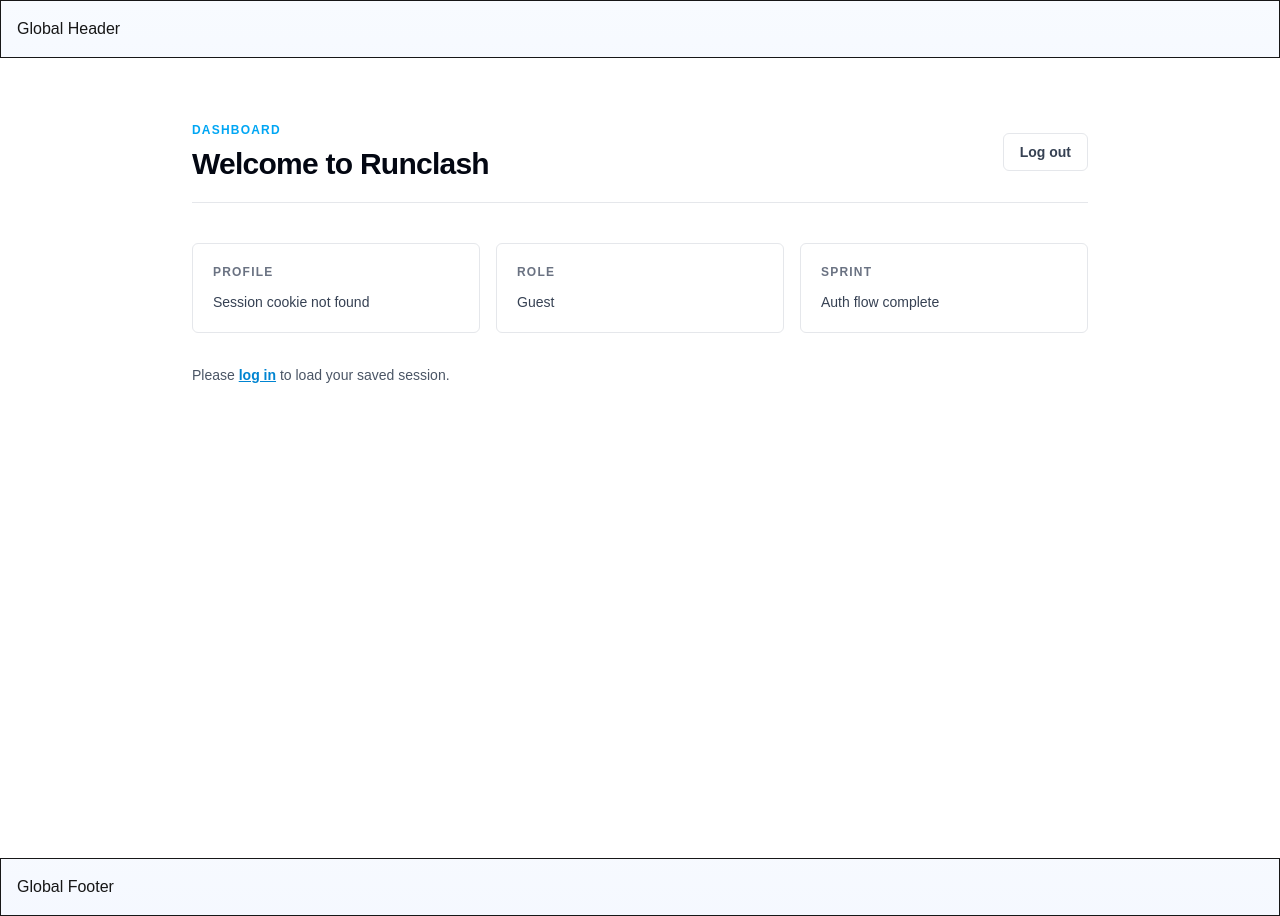
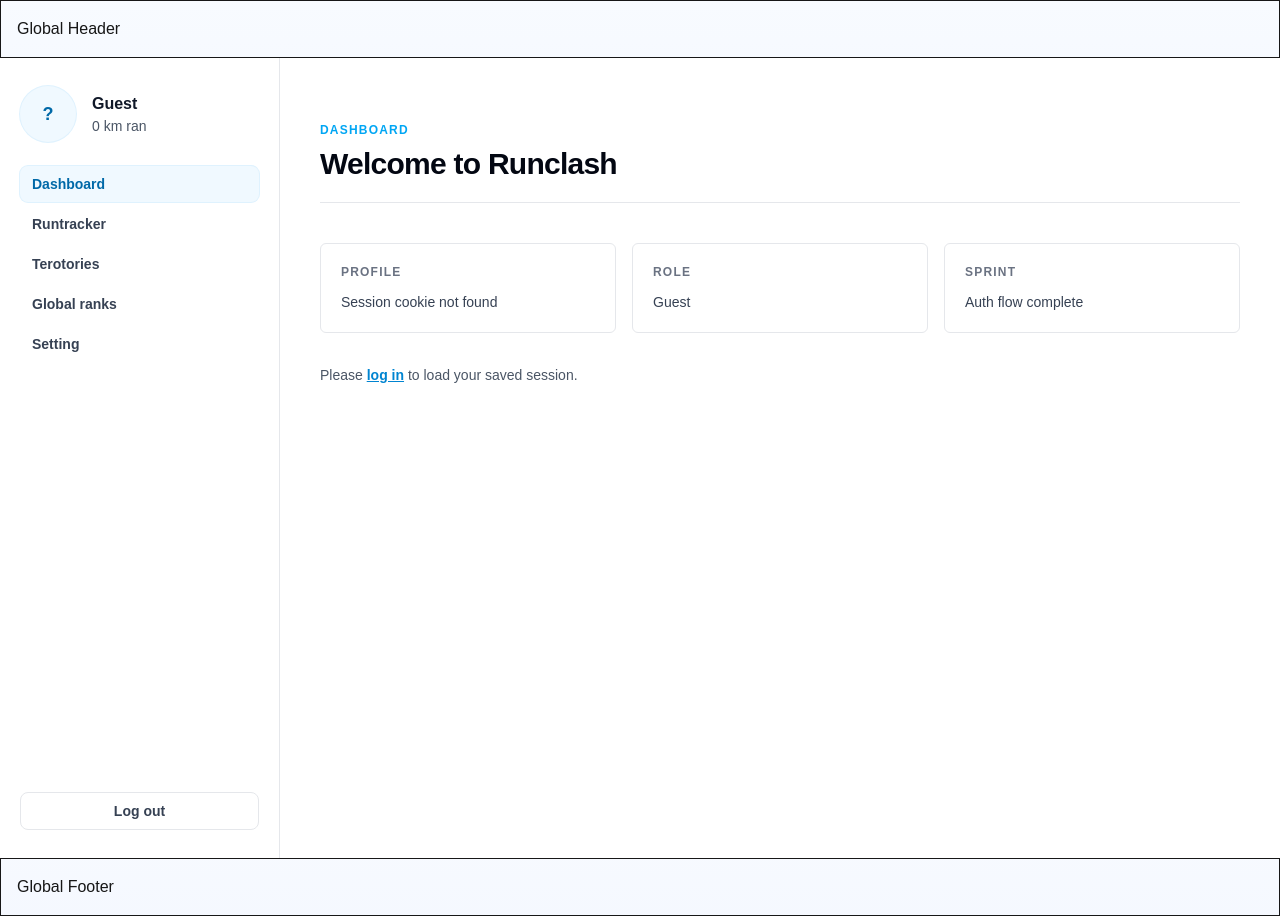
Before and after one commit to Shray90/runclash_web, a Next.js app in the folder runclash/: page /dashboard in a window 1280 px wide. Before the commit this address had no page. Built offline with nearby package versions, Linux system fonts and the light colour scheme.

Commit message:
Main Ui prototype

```diff
--- a/runclash/app/dashboard/page.tsx
+++ b/runclash/app/dashboard/page.tsx
@@ -1,46 +1,112 @@
 "use client";
 
 import Link from "next/link";
-import { useRouter } from "next/navigation";
-import { useEffect, useState } from "react";
+import { usePathname, useRouter } from "next/navigation";
+import { useEffect, useMemo, useState } from "react";
 import {
   clearAuthSession,
   getSavedUser,
 } from "../lib/cookies/authCookies";
 import type { AuthUser } from "../lib/api/authApi";
 
+type NavItem = {
+  href: string;
+  label: string;
+};
+
 export default function DashboardPage() {
   const router = useRouter();
+  const pathname = usePathname();
   const [user, setUser] = useState<AuthUser | null>(null);
 
   useEffect(() => {
     setUser(getSavedUser());
   }, []);
 
+  const navItems: NavItem[] = useMemo(
+    () => [
+      { href: "/dashboard", label: "Dashboard" },
+      { href: "/runtracker", label: "Runtracker" },
+      { href: "/terotories", label: "Terotories" },
+      { href: "/global-ranks", label: "Global ranks" },
+      { href: "/setting", label: "Setting" },
+    ],
+    []
+  );
+
   const handleLogout = () => {
     clearAuthSession();
     router.push("/login");
   };
 
+  const initials = useMemo(() => {
+    const fullName = user?.fullName?.trim();
+    if (!fullName) return "?";
+    const parts = fullName.split(/\s+/).filter(Boolean);
+    const first = parts[0]?.[0] ?? "";
+    const second = parts.length > 1 ? parts[parts.length - 1]?.[0] : "";
+    const res = `${first}${second}`.toUpperCase();
+    return res || "?";
+  }, [user?.fullName]);
+
   return (
-    <main className="min-h-screen bg-white px-4 py-16">
-      <section className="mx-auto w-full max-w-4xl">
-        <div className="mb-10 flex items-center justify-between border-b border-gray-200 pb-5">
-          <div>
+    <main className="min-h-screen bg-white">
+      <div className="mx-auto grid min-h-screen w-full max-w-7xl grid-cols-1 lg:grid-cols-[280px_1fr]">
+        {/* SIDEBAR */}
+        <aside className="flex flex-col gap-6 border-r border-gray-200 bg-white px-5 py-7">
+          <div className="flex items-center gap-4">
+            <div className="flex h-14 w-14 items-center justify-center rounded-full bg-sky-50 text-lg font-extrabold text-sky-700 ring-1 ring-sky-100">
+              {initials}
+            </div>
+            <div className="min-w-0">
+              <div className="truncate text-base font-bold text-gray-900">
+                {user?.fullName || "Guest"}
+              </div>
+              <div className="text-sm font-medium text-gray-600">
+                0 km ran
+              </div>
+            </div>
+          </div>
+
+          <nav className="space-y-1">
+            {navItems.map((item) => {
+              const active = pathname === item.href;
+              return (
+                <Link
+                  key={item.href}
+                  href={item.href}
+                  className={
+                    active
+                      ? "flex items-center justify-between rounded-lg bg-sky-50 px-3 py-2 text-sm font-semibold text-sky-700 ring-1 ring-sky-100"
+                      : "flex items-center justify-between rounded-lg px-3 py-2 text-sm font-semibold text-gray-700 hover:bg-gray-50 hover:text-gray-900"
+                  }
+                >
+                  <span>{item.label}</span>
+                </Link>
+              );
+            })}
+          </nav>
+
+          <div className="mt-auto pt-2">
+            <button
+              type="button"
+              onClick={handleLogout}
+              className="w-full rounded-lg border border-gray-200 px-3 py-2 text-sm font-semibold text-gray-700 transition-colors hover:bg-gray-50"
+            >
+              Log out
+            </button>
+          </div>
+        </aside>
+
+        {/* CONTENT */}
+        <section className="px-4 py-16 lg:px-10">
+          <div className="mb-10 border-b border-gray-200 pb-5">
             <p className="text-xs font-semibold uppercase tracking-widest text-sky-500">
               Dashboard
             </p>
             <h1 className="mt-2 text-3xl font-extrabold tracking-tight text-gray-950">
               Welcome{user ? `, ${user.fullName}` : " to Runclash"}
             </h1>
-          </div>
-          <button
-            type="button"
-            onClick={handleLogout}
-            className="rounded-md border border-gray-200 px-4 py-2 text-sm font-semibold text-gray-700 transition-colors hover:bg-gray-50"
-          >
-            Log out
-          </button>
           </div>
 
           <div className="grid gap-4 sm:grid-cols-3">
@@ -78,6 +144,7 @@
             </p>
           )}
         </section>
+      </div>
     </main>
   );
 }
--- /dev/null
+++ b/runclash/app/global-ranks/page.tsx
@@ -0,0 +1,26 @@
+"use client";
+
+import Link from "next/link";
+
+export default function GlobalRanksPage() {
+  return (
+    <main className="min-h-screen bg-white px-6 py-10">
+      <div className="mx-auto max-w-4xl">
+        <h1 className="text-3xl font-extrabold tracking-tight text-gray-950">
+          Global ranks
+        </h1>
+        <p className="mt-3 text-gray-600">
+          Placeholder page. Add your rankings leaderboard UI here.
+        </p>
+        <div className="mt-6">
+          <Link
+            href="/dashboard"
+            className="text-sm font-semibold text-sky-600 underline"
+          >
+            Back to dashboard
+          </Link>
+        </div>
+      </div>
+    </main>
+  );
+}
--- /dev/null
+++ b/runclash/app/runtracker/page.tsx
@@ -0,0 +1,26 @@
+"use client";
+
+import Link from "next/link";
+
+export default function RuntrackerPage() {
+  return (
+    <main className="min-h-screen bg-white px-6 py-10">
+      <div className="mx-auto max-w-4xl">
+        <h1 className="text-3xl font-extrabold tracking-tight text-gray-950">
+          Runtracker
+        </h1>
+        <p className="mt-3 text-gray-600">
+          Placeholder page. Add your run tracking UI here.
+        </p>
+        <div className="mt-6">
+          <Link
+            href="/dashboard"
+            className="text-sm font-semibold text-sky-600 underline"
+          >
+            Back to dashboard
+          </Link>
+        </div>
+      </div>
+    </main>
+  );
+}
--- /dev/null
+++ b/runclash/app/setting/page.tsx
@@ -0,0 +1,26 @@
+"use client";
+
+import Link from "next/link";
+
+export default function SettingPage() {
+  return (
+    <main className="min-h-screen bg-white px-6 py-10">
+      <div className="mx-auto max-w-4xl">
+        <h1 className="text-3xl font-extrabold tracking-tight text-gray-950">
+          Setting
+        </h1>
+        <p className="mt-3 text-gray-600">
+          Placeholder page. Add account/settings controls here.
+        </p>
+        <div className="mt-6">
+          <Link
+            href="/dashboard"
+            className="text-sm font-semibold text-sky-600 underline"
+          >
+            Back to dashboard
+          </Link>
+        </div>
+      </div>
+    </main>
+  );
+}
--- /dev/null
+++ b/runclash/app/terotories/page.tsx
@@ -0,0 +1,26 @@
+"use client";
+
+import Link from "next/link";
+
+export default function TerotoriesPage() {
+  return (
+    <main className="min-h-screen bg-white px-6 py-10">
+      <div className="mx-auto max-w-4xl">
+        <h1 className="text-3xl font-extrabold tracking-tight text-gray-950">
+          Terotories
+        </h1>
+        <p className="mt-3 text-gray-600">
+          Placeholder page. Add your territory map/control UI here.
+        </p>
+        <div className="mt-6">
+          <Link
+            href="/dashboard"
+            className="text-sm font-semibold text-sky-600 underline"
+          >
+            Back to dashboard
+          </Link>
+        </div>
+      </div>
+    </main>
+  );
+}
```
Lines whose indentation alone changed are shown as unchanged.
